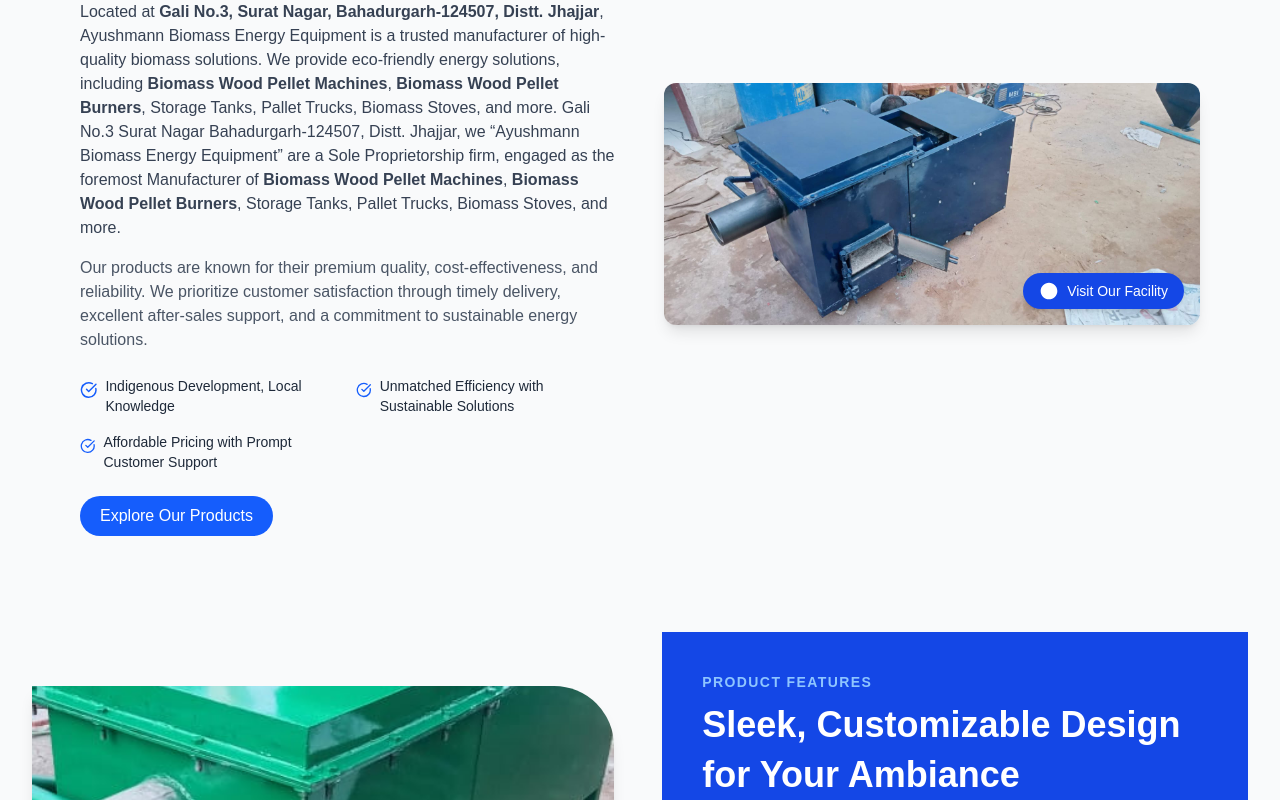
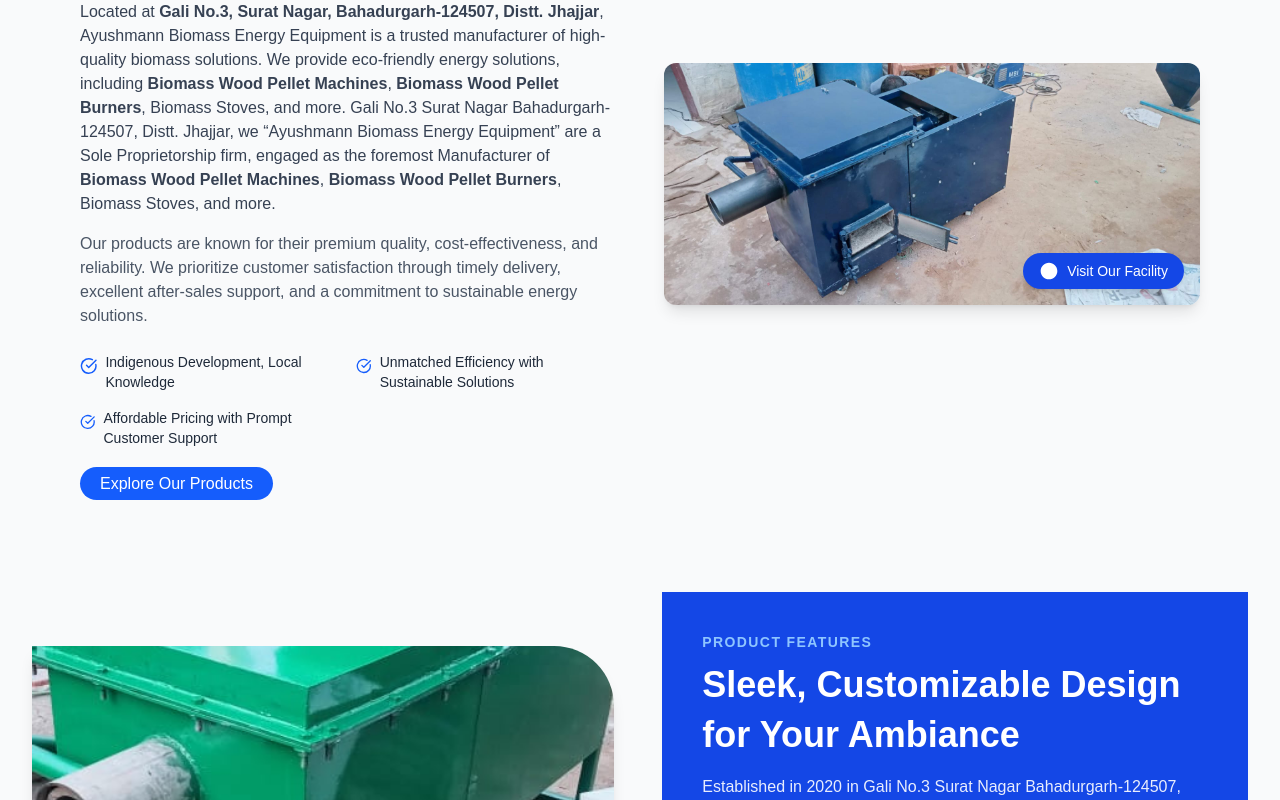
Before and after one commit to ShaaCoder/Ayushmann, a Next.js app: page / in a window 1280 px wide. Shown: the part 1572-2372 px from the top of the page. Built offline with nearby package versions, Linux system fonts and the light colour scheme.

Commit message:
Update WhyAyushman.js

```diff
--- a/src/components/WhyAyushman.js
+++ b/src/components/WhyAyushman.js
@@ -1,6 +1,7 @@
 import Image from 'next/image';
 import { CheckCircle } from 'lucide-react';
 import ayushmanImage from '../../public/biomassmachine.jpg';
+import Link from 'next/link';
 
 const WhyAyushmann = () => {
   const benefits = [
@@ -22,10 +23,10 @@
 
             Located at <strong>Gali No.3, Surat Nagar, Bahadurgarh-124507, Distt. Jhajjar</strong>, Ayushmann Biomass Energy Equipment is a trusted manufacturer of high-quality biomass solutions.
             We provide eco-friendly energy solutions, including
-            <strong> Biomass Wood Pellet Machines</strong>, <strong>Biomass Wood Pellet Burners</strong>, Storage Tanks, Pallet Trucks, Biomass Stoves, and more.
+            <strong> Biomass Wood Pellet Machines</strong>, <strong>Biomass Wood Pellet Burners</strong>, Biomass Stoves, and more.
             Gali No.3 Surat Nagar Bahadurgarh-124507, Distt. Jhajjar, we “Ayushmann Biomass Energy Equipment” are a Sole Proprietorship firm,
             engaged as the foremost Manufacturer of <strong>Biomass Wood Pellet Machines</strong>,
-            <strong> Biomass Wood Pellet Burners</strong>, Storage Tanks, Pallet Trucks, Biomass Stoves, and more.
+            <strong> Biomass Wood Pellet Burners</strong>, Biomass Stoves, and more.
 
           </p>
           <p className="text-gray-600 mb-6">
@@ -44,9 +45,9 @@
           </div>
 
           {/* Simple Tailwind Button */}
-          <button className="bg-blue-600 hover:bg-blue-700 text-white font-medium px-5 py-2 rounded-full transition">
+          <Link href="/products" className="bg-blue-600 hover:bg-blue-700 text-white font-medium px-5 py-2 rounded-full transition">
             Explore Our Products
-          </button>
+          </Link>
         </div>
 
         {/* Image Section */}
```
